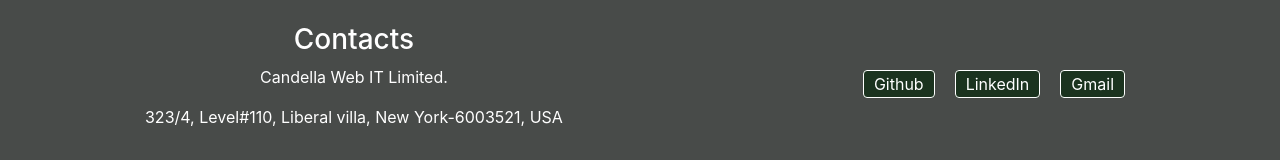
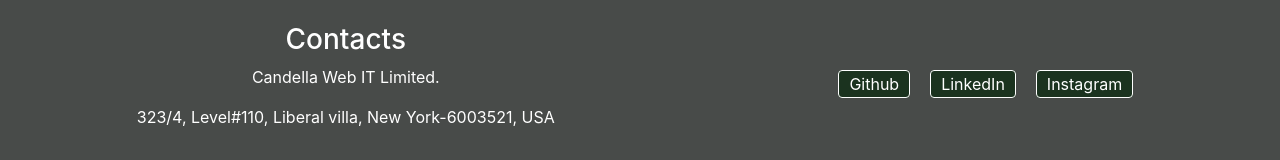
Before and after one commit to AhmedShibbir/donation-react-my-app, a React (Create React App) app: page / in a window 1280 px wide. Shown: the part 4563-4723 px from the top of the page. Built offline with nearby package versions, Linux system fonts and the light colour scheme.

Commit message:
profile link added with anchors

```diff
--- a/src/components/Footer/Footer.js
+++ b/src/components/Footer/Footer.js
@@ -11,9 +11,9 @@
                     <p>323/4, Level#110, Liberal villa, New York-6003521, USA</p>
                 </div>
                 <div className="Footer_Links">
-                    <a href="/Github">Github</a>
-                    <a href="/LinkedIn">LinkedIn</a>
-                    <a href="/Gmail">Gmail</a>
+                    <a href="https://github.com/AhmedShibbir">Github</a>
+                    <a href="https://www.linkedin.com/in/ahmedshibbir/">LinkedIn</a>
+                    <a href="https://www.instagram.com/ahmed_shibbir/">Instagram</a>
                 </div>
             </div>
             <div className="footer-copyright">
```
